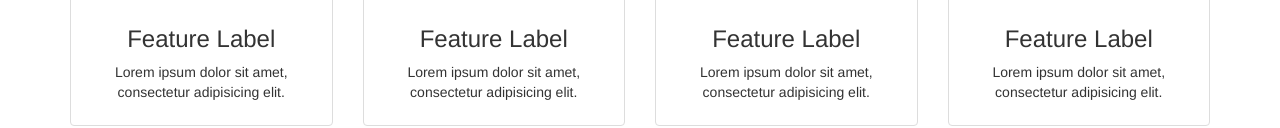
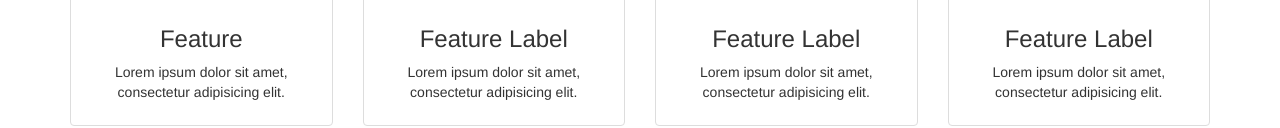
Before and after one commit to syllaniambele/AICHA, a plain HTML site: page index.html in a window 1280 px wide. Shown: the part 593-721 px from the top of the page. Drawn offline with Linux system fonts and the light colour scheme.

Commit message:
ÄNDRING1

```diff
--- a/index.html
+++ b/index.html
@@ -65,7 +65,7 @@
                 <div class="thumbnail">
                     <img src="http://placehold.it/800x500" alt="">
                     <div class="caption">
-                        <h3>Feature Label</h3>
+                        <h3>Feature</h3>
                         <p>Lorem ipsum dolor sit amet, consectetur adipisicing elit.</p>
                     </div>
                 </div>
```
